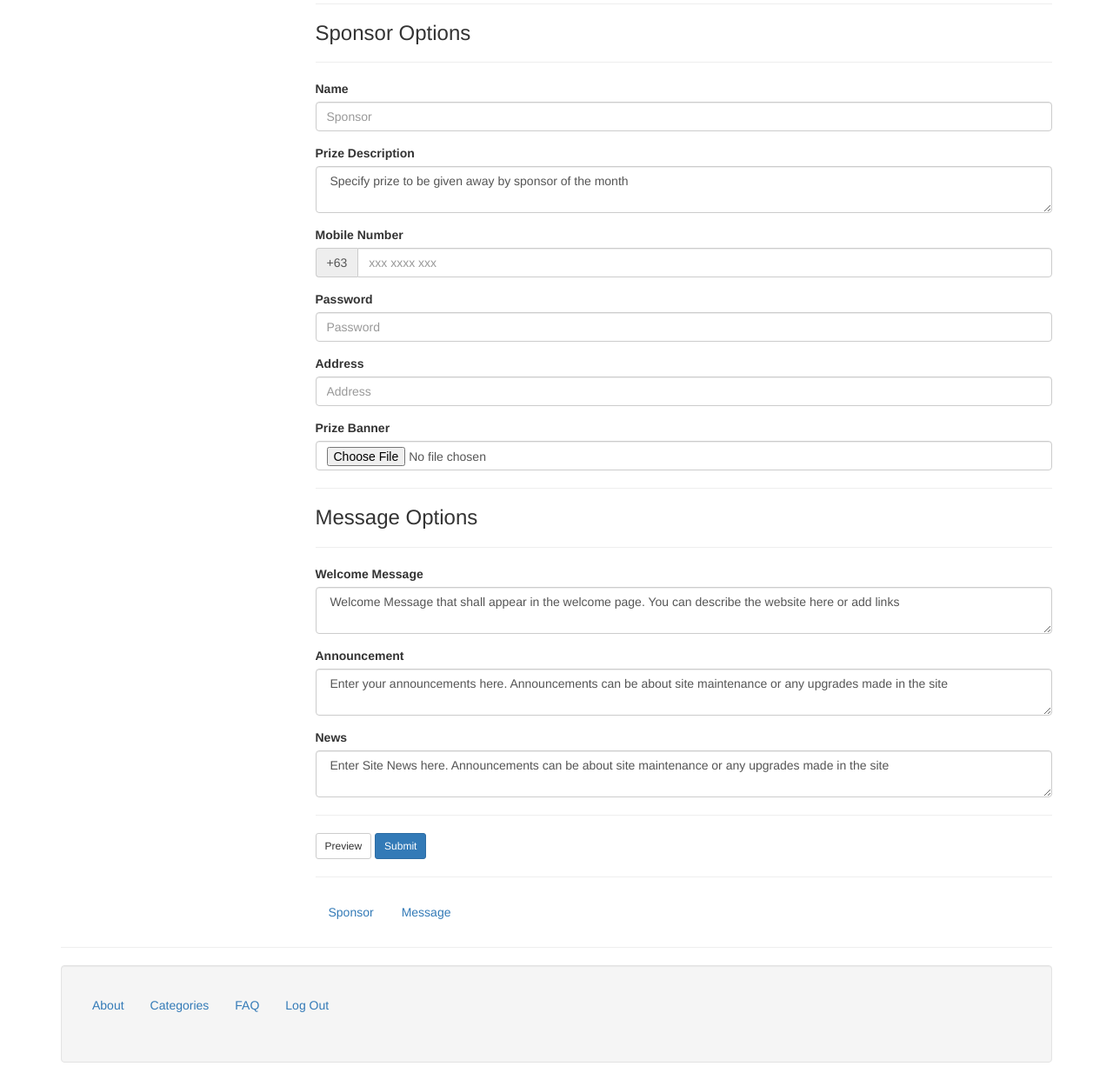
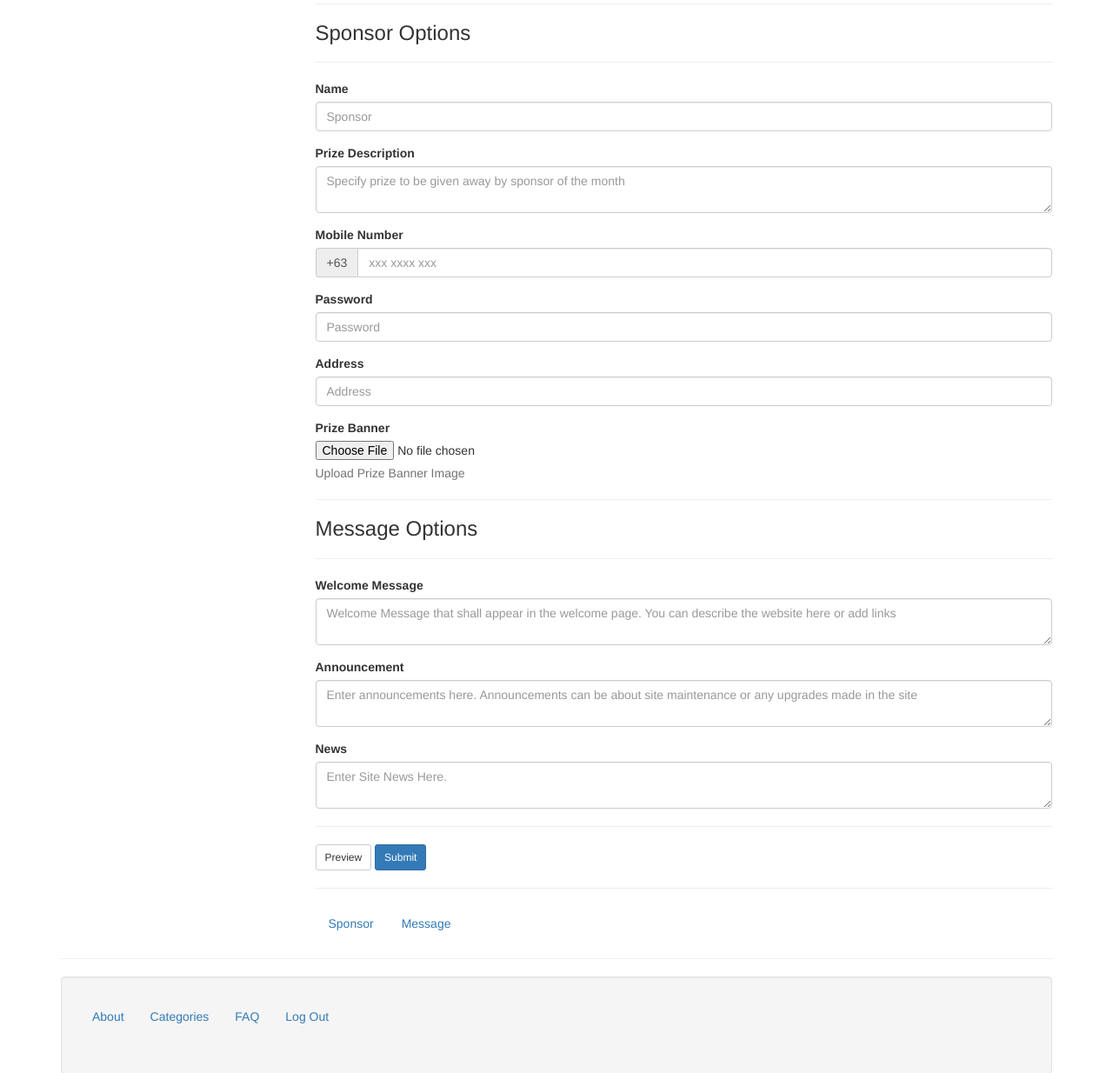
Before and after one commit to rexixuel/pq, a PHP site: page /admin-dashboard.php in a window 1280 px wide. Shown: the part 391-1625 px from the top of the page at 87% size. Run offline with PHP 8.4, Linux system fonts and the light colour scheme.

Commit message:
Fixed textarea placeholders and number of categ
Fixed textarea placeholders, restyled upload image input form and
replaced dropdown input with numbers input form

```diff
--- a/admin-dashboard.php
+++ b/admin-dashboard.php
@@ -196,8 +196,7 @@
 							<div class = "form-group">
 								<div class="">
 										<label for="prize">Prize Description</label>
-										<textarea id="prize" class="form-control" placeholder="Specify prize to be given away by sponsor of the month"> Specify prize to be given away by sponsor of the month
-										</textarea>
+										<textarea id="prize" class="form-control" placeholder="Specify prize to be given away by sponsor of the month"></textarea>
 								</div>
 							</div>
 							<div class="form-group">
@@ -222,7 +221,8 @@
 							<div class = "form-group">
 								<div class="">
 										<label for="prizeBanner">Prize Banner</label>
-										<input type="file" id="address" class="form-control" placeholder="Address" />
+										<input type="file" id="address" />
+										<p class="help-block"> Upload Prize Banner Image </p>
 								</div>
 							</div>
 
@@ -235,21 +235,21 @@
 							<div class = "form-group">
 								<div class="">
 										<label for="welcomeMessage">Welcome Message</label>
-										<textarea id="welcomeMessage" class="form-control" placeholder="Welcome Message that shall appear in the welcome page. You can describe the website here or add links"> Welcome Message that shall appear in the welcome page. You can describe the website here or add links</textarea>
+										<textarea id="welcomeMessage" class="form-control" placeholder="Welcome Message that shall appear in the welcome page. You can describe the website here or add links"></textarea>
 								</div>
 							</div>
 
 							<div class = "form-group">
 								<div class="">
 										<label for="announcement">Announcement</label>
-										<textarea id="announcement" class="form-control" placeholder="Enter announcements here. Announcements can be about site maintenance or any upgrades made in the site"> Enter your announcements here. Announcements can be about site maintenance or any upgrades made in the site</textarea>
+										<textarea id="announcement" class="form-control" placeholder="Enter announcements here. Announcements can be about site maintenance or any upgrades made in the site"></textarea>
 								</div>
 							</div>
 
 							<div class = "form-group">
 								<div class="">
 										<label for="news">News</label>
-										<textarea id="news" class="form-control" placeholder="Enter Site News Here. "> Enter Site News here. Announcements can be about site maintenance or any upgrades made in the site</textarea>
+										<textarea id="news" class="form-control" placeholder="Enter Site News Here. "></textarea>
 								</div>
 							</div>
 
@@ -284,15 +284,10 @@
 								<hr>
 
 								<div class = "form-group">
-									<div class="">
-											<div class="dropdown-toggle">
+									<div class="input-group">
+											<div>
 													<label for="pollNumber">Number of Categories</label>
-													<select class="dropdown-toggle form-control " id="pollNumber">
-														<option> 2 </option>
-														<option> 3 </option>
-														<option> 4 </option>
-														<option> 5 </option>
-													</select>
+													<input type="number" id="pollNumber" class="form-control" min=2 max=5 value=2/>
 											</div>
 									</div>
 								</div>
@@ -324,11 +319,11 @@
 
 								<div class="">
 									<ul>
-										<li class="progress-bar" style="width:50%; margin-bottom:5px;"> Poll Category 1 </li>
+										<li class="progress-bar" style="width:50%; margin-bottom:5px;"> Poll Category 1 - 50%</li>
 										<div class="clearfix"> </div>
-										<li class="progress-bar" style="width:30%; margin-bottom:5px;"> Poll Category 2 </li>
+										<li class="progress-bar" style="width:30%; margin-bottom:5px;"> Poll Category 2 - 30%</li>
 										<div class="clearfix"> </div>
-										<li class="progress-bar" style="width:20%; margin-bottom:5px;"> Poll Category 3</li>
+										<li class="progress-bar" style="width:20%; margin-bottom:5px;"> Poll Category 3 - 20%</li>
 										<div class="clearfix"> </div>
 									</ul>
 								</div>
```
